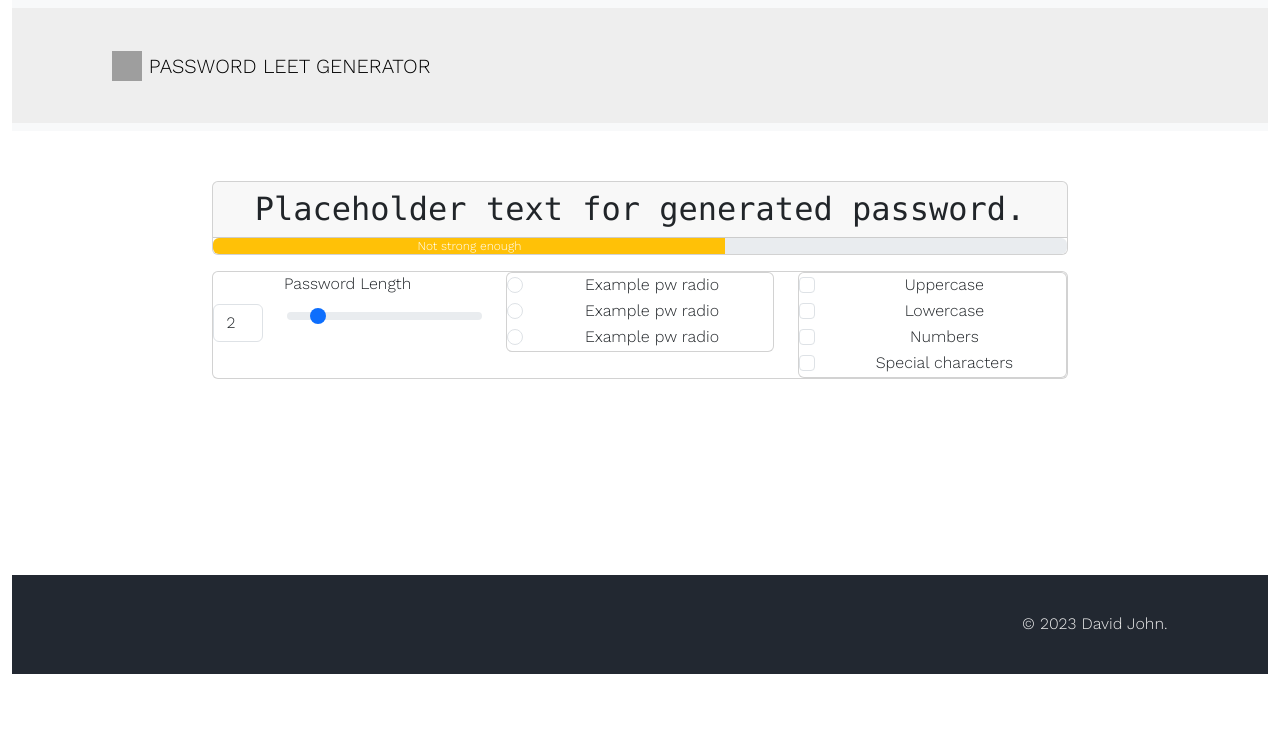
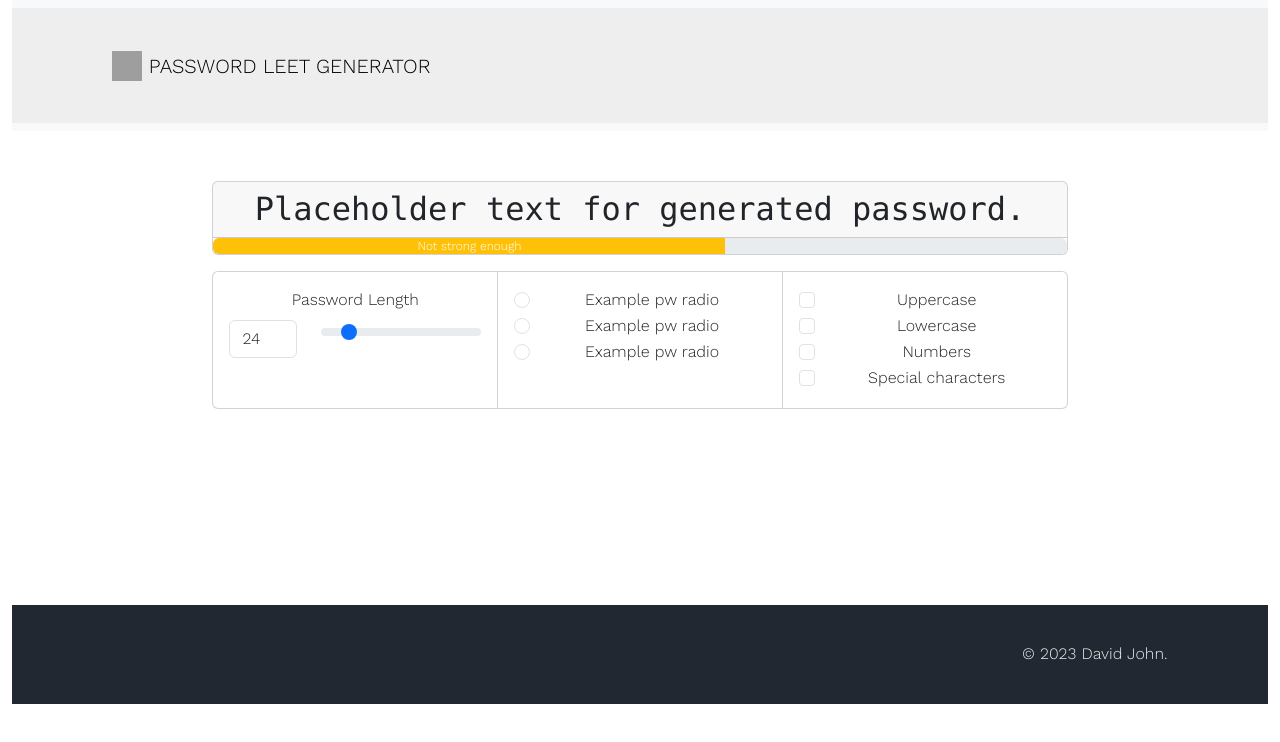
Before and after one commit to DavidJohnnnn/pwgen, a React (Create React App) app: page / in a window 1280 px wide. Shown: the top 742 px of the page. Built offline with nearby package versions, Linux system fonts and the light colour scheme; grey boxes are pictures that could not be loaded; a web font is replaced by a local one.

Commit message:
Updated several styling elements in PWRow across multiple functions.

```diff
--- a/src/Components/PWRow2.js
+++ b/src/Components/PWRow2.js
@@ -1,4 +1,4 @@
-import {Card, Form, Row, Col } from 'react-bootstrap';
+import {Card, Form, Row, Col, CardGroup } from 'react-bootstrap';
 import { useState } from 'react';
 
 export default function PasswordSelectors() {
@@ -6,19 +6,13 @@ export default function PasswordSelectors() {
   // Second col: Specifiers for generated passwords (radio buttons; note that name is what makes radio buttons select only one element)
   // Third col: Checkbox list for whether the user wants uppercase, lowercase, numbers and special characters
   return (
-    <Card>
-      <Row>
-        <Col>
+    <>
+      <CardGroup>
         <PasswordLengthSlider />
-        </Col>
-        <Col>
         <PasswordRadioButtons />
-        </Col>
-        <Col>
         <PasswordCheckboxes />
-        </Col>
-      </Row>
-    </Card>
+      </CardGroup>
+    </>
   );
 }
 
@@ -28,16 +22,25 @@ function PasswordLengthSlider ({slider}) {
     setSliderValue(val);
   }
   return (
+    <Card>
+      <Card.Body>
         <Form.Group as={Row}>
           <Form.Label>Password Length</Form.Label>
           <Col>
-        <Form.Control type="number" placeholder={sliderValue} max={128} min={8} value={sliderValue} onChange={(event) => {
+            <Form.Control
+              type="number"
+              placeholder={sliderValue}
+              max={128}
+              min={8}
+              value={sliderValue}
+              onChange={(event) => {
                 console.log(event);
                 sliderTemp(event.target.value);
-        }}/>
+              }}
+            />
             {/* <Form.Control>{sliderValue}</Form.Control> */}
           </Col>
-      <Col xs={9}>
+          <Col xs={8}>
             <Form.Range
               variant="success"
               min={8}
@@ -50,14 +53,16 @@ function PasswordLengthSlider ({slider}) {
             />
           </Col>
         </Form.Group>
+      </Card.Body>
+    </Card>
   );
 }
 
 function PasswordRadioButtons () {
     return (
       <Card>
-        <Form>
-          <div key="radio">
+        <Card.Body>
+          <div key="radio" className="mb-3">
             <Form.Check // prettier-ignore
               type="radio"
               id="radio-1"
@@ -77,7 +82,7 @@ function PasswordRadioButtons () {
               name="pwrad"
             />
           </div>
-        </Form>
+        </Card.Body>
       </Card>
     );
 }
@@ -85,7 +90,7 @@ function PasswordRadioButtons () {
 function PasswordCheckboxes () {
   return (
     <Card>
-      <Form>
+      <Card.Body>
         <div key="checkbox">
           <Form.Check
             type="checkbox"
@@ -112,7 +117,7 @@ function PasswordCheckboxes () {
             name="pwchk"
           />
         </div>
-      </Form>
+      </Card.Body>
     </Card>
   );
 }
```
Lines whose indentation alone changed are shown as unchanged.
